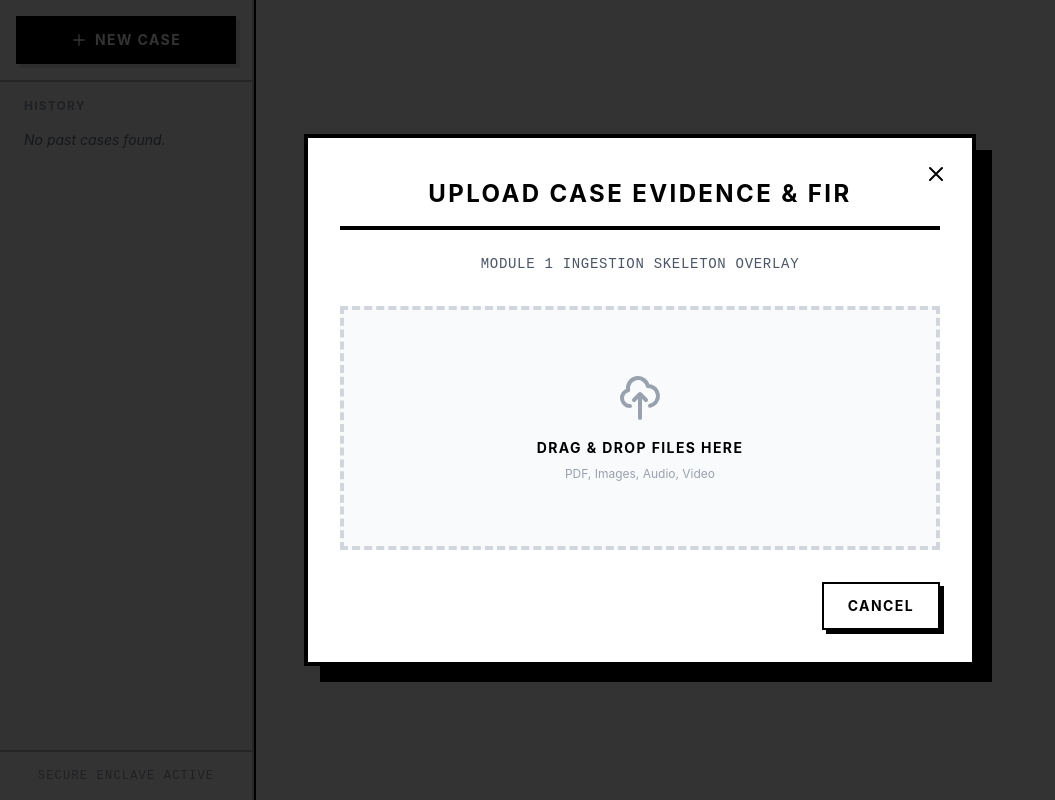
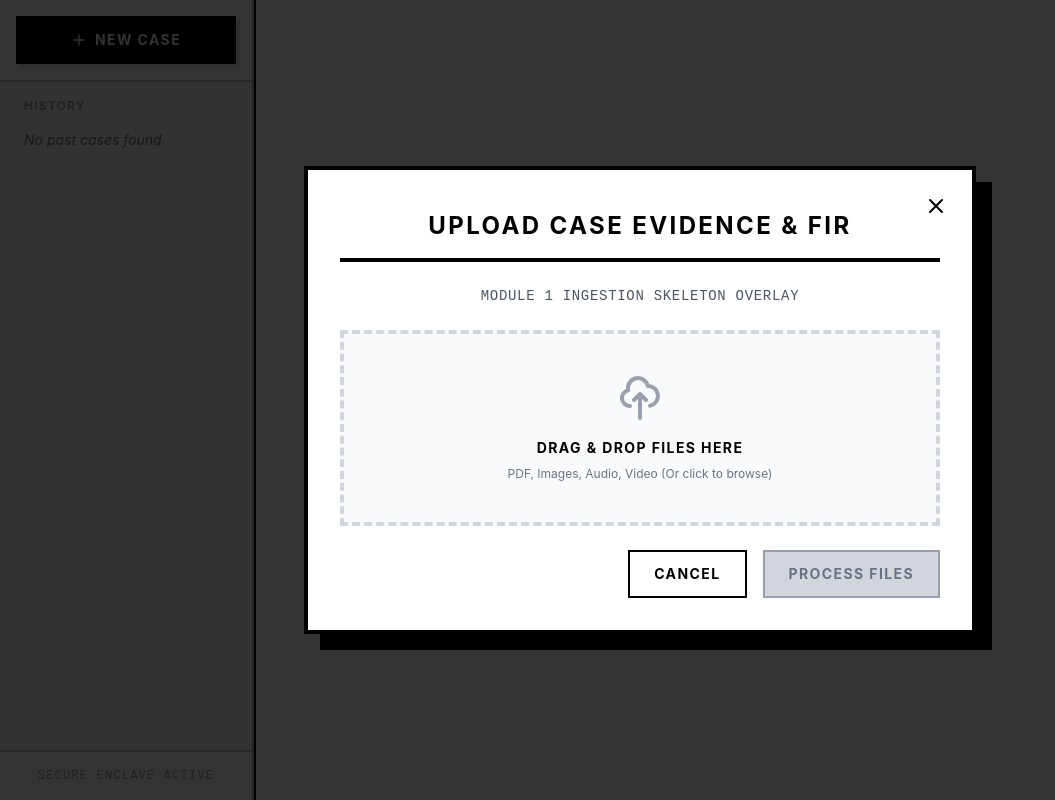
Before and after one commit to Sujanraj0306/Sentinal-X, a React (Vite) app: page / in a window 1280 px wide. Both pictures are taken after a click on the button "NEW CASE". Shown: the whole page, without its empty margins (0-1055 px from the left). Built offline with nearby package versions, Linux system fonts and the light colour scheme.

Commit message:
feat(module1): implement drag-and-drop evidence dropzone UI

```diff
--- a/src/components/UploadModal.jsx
+++ b/src/components/UploadModal.jsx
@@ -1,9 +1,49 @@
-import React from 'react';
+import React, { useState, useRef } from 'react';
 
 export default function UploadModal({ onClose }) {
+     const [files, setFiles] = useState([]);
+     const [isDragging, setIsDragging] = useState(false);
+     const fileInputRef = useRef(null);
+
+     const handleDragOver = (e) => {
+          e.preventDefault();
+          setIsDragging(true);
+     };
+
+     const handleDragLeave = (e) => {
+          e.preventDefault();
+          setIsDragging(false);
+     };
+
+     const handleDrop = (e) => {
+          e.preventDefault();
+          setIsDragging(false);
+          if (e.dataTransfer.files && e.dataTransfer.files.length > 0) {
+               const newFiles = Array.from(e.dataTransfer.files);
+               setFiles(prev => [...prev, ...newFiles]);
+               e.dataTransfer.clearData();
+          }
+     };
+
+     const handleFileInput = (e) => {
+          if (e.target.files && e.target.files.length > 0) {
+               const newFiles = Array.from(e.target.files);
+               setFiles(prev => [...prev, ...newFiles]);
+          }
+     };
+
+     const removeFile = (indexToRemove) => {
+          setFiles(prev => prev.filter((_, index) => index !== indexToRemove));
+     };
+
+     const handleProcessFiles = () => {
+          // Placeholder for future processing logic
+          console.log("Processing files:", files);
+     };
+
      return (
           <div className="fixed inset-0 z-50 bg-black/80 flex items-center justify-center font-sans">
-               <div className="bg-white p-8 border-4 border-black w-full max-w-2xl mx-4 shadow-[16px_16px_0px_0px_rgba(0,0,0,1)] flex flex-col items-center relative animate-fade-in">
+               <div className="bg-white p-8 border-4 border-black w-full max-w-2xl mx-4 shadow-[16px_16px_0px_0px_rgba(0,0,0,1)] flex flex-col items-center relative animate-fade-in max-h-[90vh] overflow-y-auto">
                     <button
                          onClick={onClose}
                          className="absolute top-4 right-4 text-black hover:text-red-600 transition-colors p-2"
@@ -14,29 +54,79 @@ export default function UploadModal({ onClose }) {
                          </svg>
                     </button>
 
-                    <h2 className="text-2xl font-bold uppercase tracking-widest text-center mt-2 mb-6 border-b-4 border-black pb-4 w-full">
+                    <h2 className="text-2xl font-bold uppercase tracking-widest text-center mt-2 mb-6 border-b-4 border-black pb-4 w-full flex-shrink-0">
                          Upload Case Evidence & FIR
                     </h2>
 
-                    <p className="text-gray-600 text-sm mb-8 text-center font-mono uppercase tracking-wider">
+                    <p className="text-gray-600 text-sm mb-6 text-center font-mono uppercase tracking-wider flex-shrink-0">
                          Module 1 ingestion skeleton overlay
                     </p>
 
-                    {/* Placeholder for drag-and-drop or file input */}
-                    <div className="w-full border-4 border-dashed border-gray-300 p-16 flex flex-col items-center justify-center text-gray-400 bg-gray-50 hover:bg-gray-100 hover:border-gray-400 transition-colors cursor-pointer mb-8">
-                         <svg className="w-12 h-12 mb-4" fill="none" stroke="currentColor" viewBox="0 0 24 24">
+                    <div
+                         className={`w-full border-4 flex-shrink-0 border-dashed p-10 flex flex-col items-center justify-center transition-colors cursor-pointer mb-6 ${isDragging ? 'border-black bg-gray-100' : 'border-gray-300 text-gray-400 bg-gray-50 hover:bg-gray-100 hover:border-gray-400'}`}
+                         onDragOver={handleDragOver}
+                         onDragLeave={handleDragLeave}
+                         onDrop={handleDrop}
+                         onClick={() => fileInputRef.current?.click()}
+                    >
+                         <input
+                              type="file"
+                              multiple
+                              className="hidden"
+                              ref={fileInputRef}
+                              onChange={handleFileInput}
+                         />
+                         <svg className={`w-12 h-12 mb-4 ${isDragging ? 'text-black' : ''}`} fill="none" stroke="currentColor" viewBox="0 0 24 24">
                               <path strokeLinecap="round" strokeLinejoin="round" strokeWidth="2" d="M7 16a4 4 0 01-.88-7.903A5 5 0 1115.9 6L16 6a5 5 0 011 9.9M15 13l-3-3m0 0l-3 3m3-3v12"></path>
                          </svg>
-                         <span className="font-bold uppercase tracking-widest text-sm text-black">Drag & Drop Files Here</span>
-                         <span className="text-xs mt-2">PDF, Images, Audio, Video</span>
+                         <span className={`font-bold uppercase tracking-widest text-sm ${isDragging ? 'text-black' : 'text-black'}`}>
+                              {isDragging ? 'Drop Files Now' : 'Drag & Drop Files Here'}
+                         </span>
+                         <span className="text-xs mt-2 text-gray-500">PDF, Images, Audio, Video (Or click to browse)</span>
                     </div>
 
-                    <div className="flex justify-end w-full gap-4">
+                    {/* Render the File List */}
+                    {files.length > 0 && (
+                         <div className="w-full mb-6 flex-shrink-0 flex flex-col gap-2 max-h-40 overflow-y-auto px-2">
+                              {files.map((file, idx) => (
+                                   <div key={`${file.name}-${idx}`} className="flex items-center justify-between p-3 border-2 border-gray-200 bg-white shadow-sm hover:border-black transition-colors group">
+                                        <div className="flex items-center gap-3 overflow-hidden">
+                                             <svg className="w-5 h-5 text-gray-400 shrink-0" fill="none" stroke="currentColor" viewBox="0 0 24 24"><path strokeLinecap="round" strokeLinejoin="round" strokeWidth="2" d="M9 12h6m-6 4h6m2 5H7a2 2 0 01-2-2V5a2 2 0 012-2h5.586a1 1 0 01.707.293l5.414 5.414a1 1 0 01.293.707V19a2 2 0 01-2 2z"></path></svg>
+                                             <span className="font-mono text-sm truncate max-w-[250px] sm:max-w-xs">{file.name}</span>
+                                             <span className="text-xs text-gray-400 shrink-0">({(file.size / 1024).toFixed(1)} KB)</span>
+                                        </div>
+                                        <button
+                                             type="button"
+                                             onClick={(e) => { e.stopPropagation(); removeFile(idx); }}
+                                             className="p-2 text-gray-400 hover:text-red-600 transition-colors shrink-0 outline-none"
+                                             title={`Remove ${file.name}`}
+                                        >
+                                             <svg className="w-5 h-5" fill="none" stroke="currentColor" viewBox="0 0 24 24">
+                                                  <path strokeLinecap="round" strokeLinejoin="round" strokeWidth="2" d="M19 7l-.867 12.142A2 2 0 0116.138 21H7.862a2 2 0 01-1.995-1.858L5 7m5 4v6m4-6v6m1-10V4a1 1 0 00-1-1h-4a1 1 0 00-1 1v3M4 7h16"></path>
+                                             </svg>
+                                        </button>
+                                   </div>
+                              ))}
+                         </div>
+                    )}
+
+                    <div className="flex justify-end gap-4 flex-shrink-0 w-full mt-auto">
                          <button
                               onClick={onClose}
-                              className="px-6 py-3 border-2 border-black text-black font-bold uppercase tracking-widest text-sm hover:bg-black hover:text-white transition-all shadow-[4px_4px_0px_0px_rgba(0,0,0,1)] active:shadow-none active:translate-x-1 active:translate-y-1"
+                              className="px-6 py-3 border-2 border-black text-black bg-white font-bold uppercase tracking-widest text-sm hover:bg-gray-100 transition-all active:translate-x-1 active:translate-y-1 outline-none"
                          >
                               Cancel
+                         </button>
+                         <button
+                              onClick={handleProcessFiles}
+                              disabled={files.length === 0}
+                              className={`px-6 py-3 border-2 border-black font-bold uppercase tracking-widest text-sm transition-all shadow-[4px_4px_0px_0px_rgba(0,0,0,1)] active:shadow-none active:translate-x-1 active:translate-y-1 outline-none
+                                   ${files.length > 0
+                                        ? 'bg-black text-white hover:bg-gray-900 cursor-pointer'
+                                        : 'bg-gray-300 text-gray-500 border-gray-400 shadow-none cursor-not-allowed transform-none'
+                                   }`}
+                         >
+                              Process Files
                          </button>
                     </div>
                </div>
```
